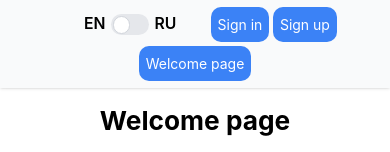
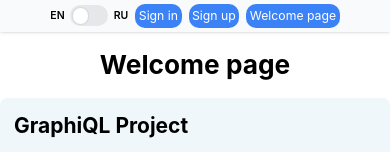
Before and after one commit to Zhybuliou/graphiql-app, a React (Vite) app: page / in a window 390 px wide. Shown: the top 152 px of the page. Built offline with nearby package versions, Linux system fonts and the light colour scheme; no server answers.

Commit message:
fix: add adaptive changing of fonts and indents

```diff
--- a/src/components/localToggle/LocalToggle.tsx
+++ b/src/components/localToggle/LocalToggle.tsx
@@ -17,8 +17,8 @@ export function LocalToggle() {
   };
 
   return (
-    <div className="flex w-44 items-center justify-center">
-      <p className="m-1.5 text-lg uppercase font-semibold">
+    <div className="flex items-center justify-center gap-1.5">
+      <p className="text-xs uppercase font-semibold sm:text-lg">
         {state.strings.en}
       </p>
       <label
@@ -35,7 +35,7 @@ export function LocalToggle() {
         />
         <div className="w-11 h-6 bg-gray-200 peer-focus:outline-none peer-focus:ring-4 peer-focus:ring-blue-300 dark:peer-focus:ring-blue-800 rounded-full peer dark:bg-gray-700 peer-checked:after:translate-x-full rtl:peer-checked:after:-translate-x-full peer-checked:after:border-white after:content-[''] after:absolute after:top-[2px] after:start-[2px] after:bg-white after:border-gray-300 after:border after:rounded-full after:h-5 after:w-5 after:transition-all dark:border-gray-600 peer-checked:bg-blue-600" />
       </label>
-      <p className="m-1.5 text-lg uppercase font-semibold">
+      <p className="text-xs uppercase font-semibold sm:text-lg">
         {state.strings.ru}
       </p>
     </div>
--- a/src/components/navbar/Navbar.tsx
+++ b/src/components/navbar/Navbar.tsx
@@ -34,7 +34,7 @@ export function Navbar() {
   return (
     <div
       className={cn(
-        'sticky top-0 z-50 flex lg:justify-end gap-1 p-2 shadow bg-gray-50 flex-wrap justify-center',
+        'sticky top-0 z-50 flex sm:justify-end gap-2 p-1 sm:p-2 shadow bg-gray-50 flex-wrap justify-center',
         {
           'opacity-70 transition-all': isScroll,
         }
--- a/src/components/playground/Params.tsx
+++ b/src/components/playground/Params.tsx
@@ -74,7 +74,7 @@ export function Params({
                 type="button"
                 onClick={() => handleChangeTab(tabParams)}
                 className={cn(
-                  `inline-block p-4 uppercase text-gray-400 hover:text-gray-600 border-b-[3px] hover:border-gray-300`,
+                  `inline-block text-xs sm:text-sm p-2 sm:p-4 uppercase text-gray-400 hover:text-gray-600 border-b-[2px] sm:border-b-[3px] hover:border-gray-300`,
                   {
                     'text-blue-600 hover:text-blue-600 border-blue-600 hover:border-blue-600':
                       activeTab === tabParams,
--- a/src/components/schemaViewer/SchemaViewerLayout.tsx
+++ b/src/components/schemaViewer/SchemaViewerLayout.tsx
@@ -17,7 +17,7 @@ export function SchemaViewerLayout({
   return (
     <div
       className={cn(
-        'absolute right-px top-0 z-20 flex h-full w-0 max-w-[95vw] bg-white shadow',
+        'absolute right-px top-0 z-20 flex h-full w-0 max-w-[calc(100vw-25px)] bg-white shadow',
         {
           'w-auto': isOpen,
         }
--- a/src/components/ui/UiButton.tsx
+++ b/src/components/ui/UiButton.tsx
@@ -12,7 +12,7 @@ export function UiButton({
   return (
     <button
       className={cn(
-        'text-white p-2 leading-[21px] rounded-[10px]  bg-blue-500 hover:bg-blue-700',
+        'text-white p-1 leading-4 rounded-[10px] text-sm bg-blue-500 hover:bg-blue-700 sm:text-base sm:p-2',
         className,
         { 'bg-slate-300 select-none pointer-events-none': disabled }
       )}
--- a/src/lang/ru.json
+++ b/src/lang/ru.json
@@ -3,7 +3,7 @@
   "ru": "рус",
   "heading": "Привет",
   "homePage": "Домой",
-  "welcomePage": "Cтраница приветствия",
+  "welcomePage": "Стр. приветствия",
   "mainPage": "Главная страница - GraphiQL",
   "goMainPage": "Перейти на страницу - GraphiQL",
   "welcomePageTitle": "Общая информация о разработчиках, проекте и курсе.",
```
